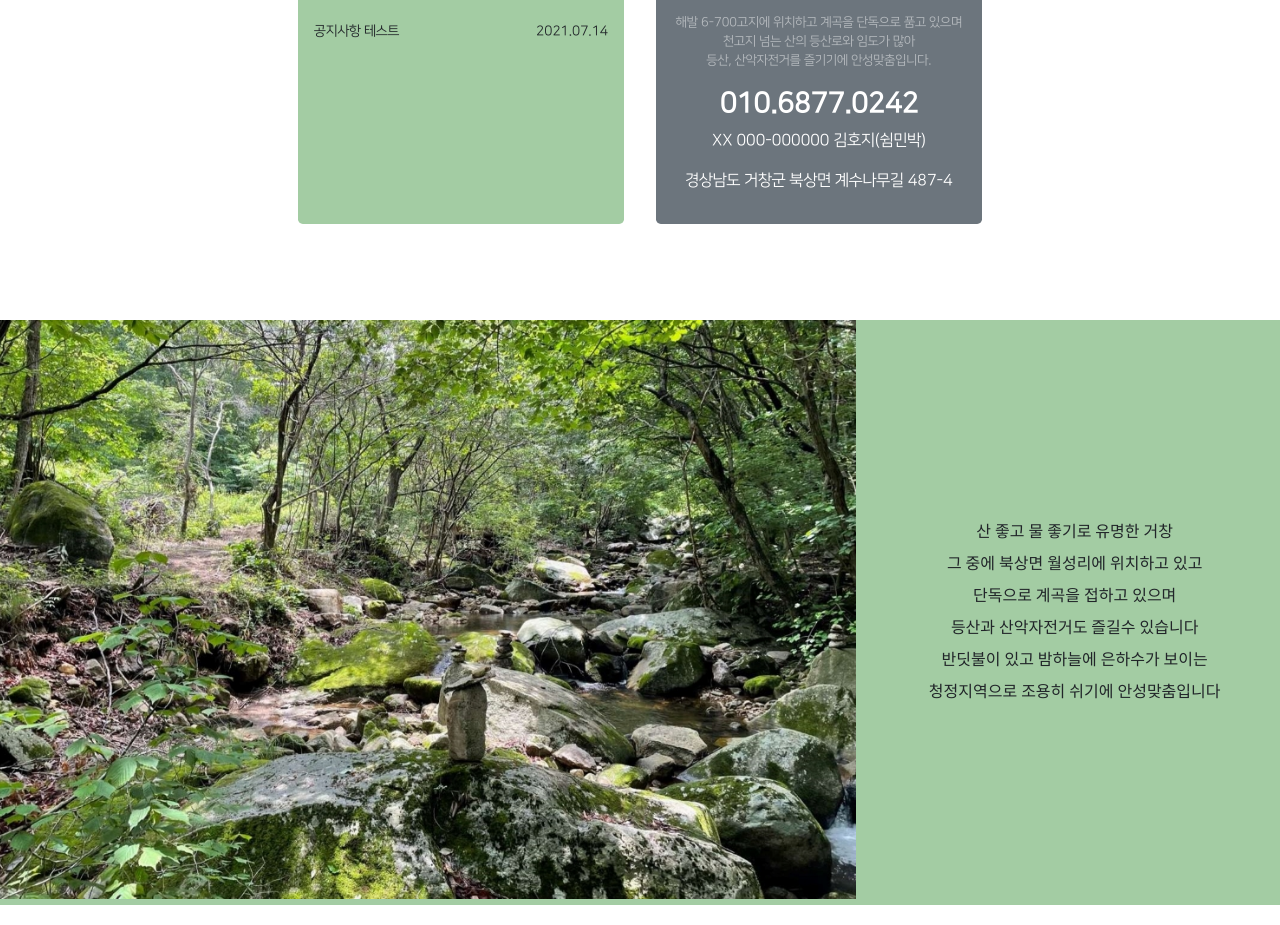
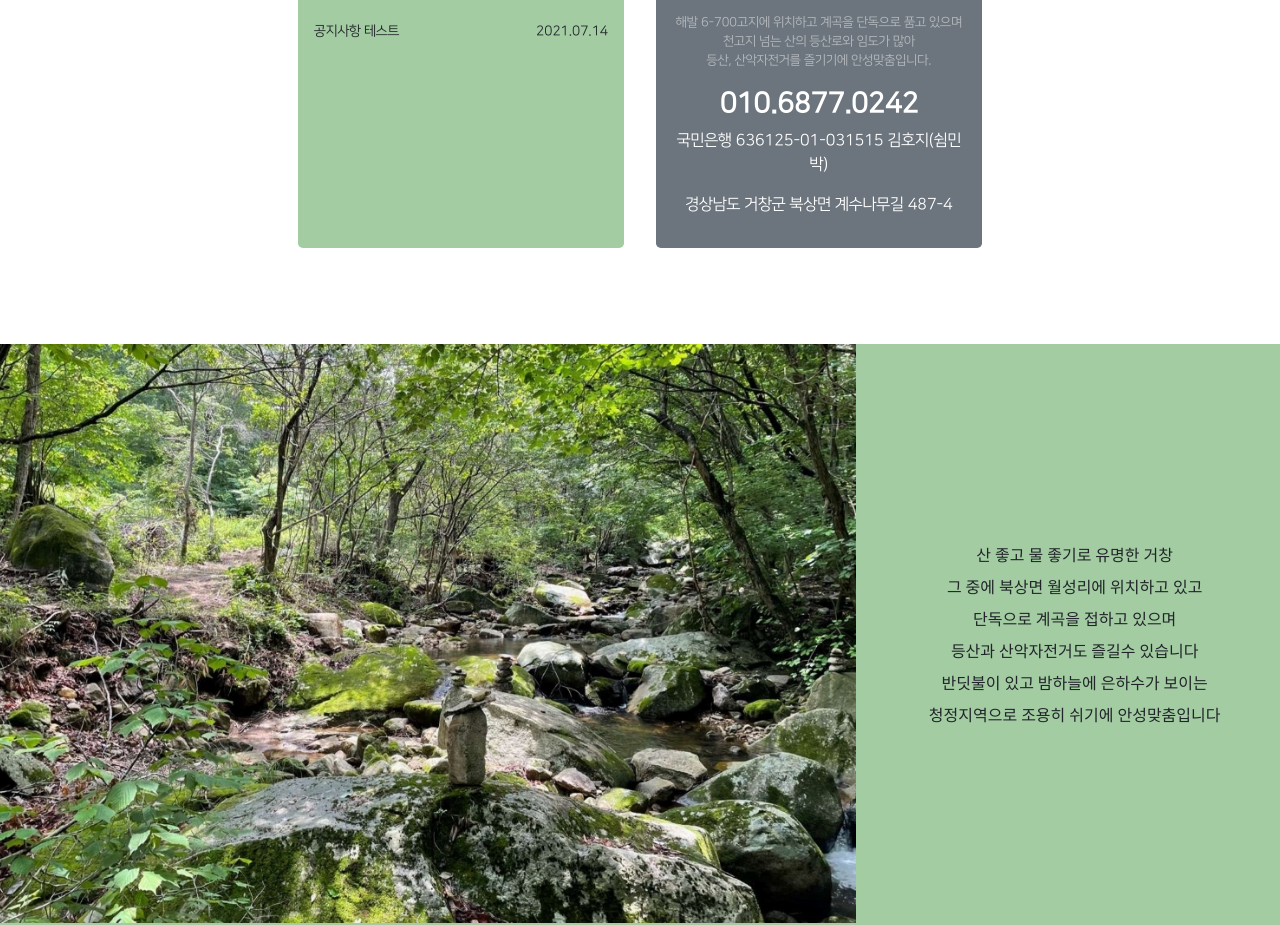
Before and after one commit to seommin/nextjs-shym, a Next.js app: page / in a window 1280 px wide. Shown: the part 1469-2394 px from the top of the page. Built offline with nearby package versions, Linux system fonts and the light colour scheme; a web font is replaced by a local one.

Commit message:
Modify index

```diff
--- a/src/pages/index.js
+++ b/src/pages/index.js
@@ -183,7 +183,7 @@ const Home = () => {
                 <br /> 등산, 산악자전거를 즐기기에 안성맞춤입니다.
               </p>
               <h3 className="fw-bold">010.6877.0242</h3>
-              <p>XX 000-000000 김호지(쉼민박)</p>
+              <p>국민은행 636125-01-031515 김호지(쉼민박)</p>
               <p>경상남도 거창군 북상면 계수나무길 487-4</p>
             </div>
           </div>
```
